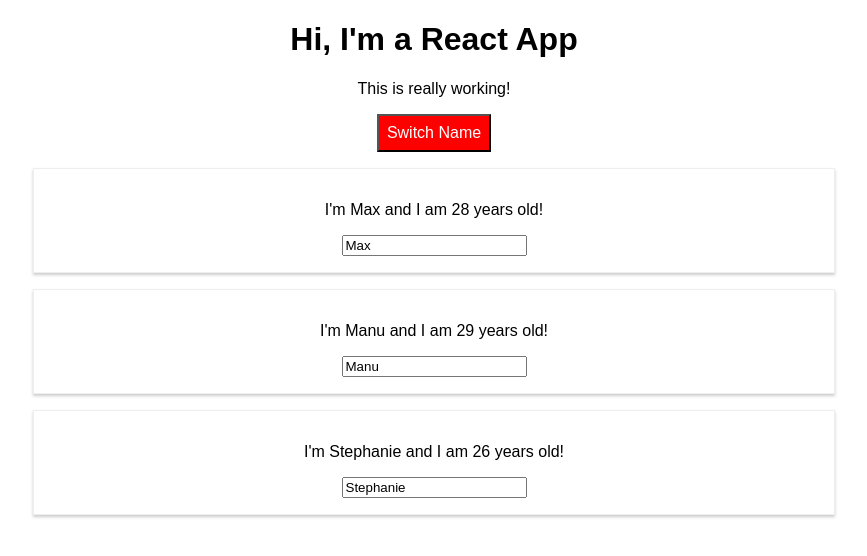
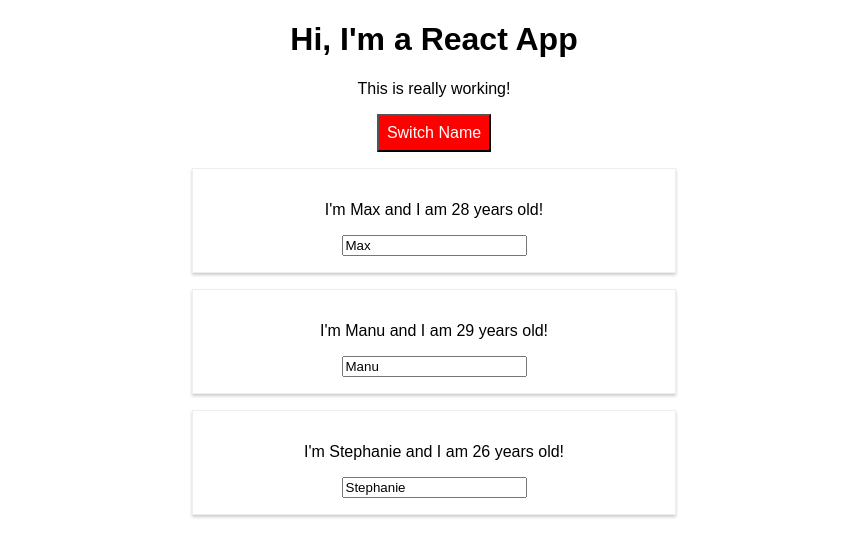
Before and after one commit to bedmiston/react-complete-guide, a React (Create React App) app: page / in a window 1280 px wide. Both pictures are taken after a click on the button "Switch Name". Shown: the top 556 px of the page, without its empty margins (206-1073 px from the left). Built offline with nearby package versions, Linux system fonts and the light colour scheme.

Commit message:
Add Radium to add @media styling

```diff
--- a/package.json
+++ b/package.json
@@ -3,6 +3,7 @@
   "version": "0.1.0",
   "private": true,
   "dependencies": {
+    "radium": "^0.21.0",
     "react": "^16.2.0",
     "react-dom": "^16.2.0",
     "react-scripts": "1.0.17"
--- a/src/App.js
+++ b/src/App.js
@@ -1,6 +1,7 @@
 import React, { Component } from 'react';
 import Person from './Person/Person';
 import './App.css';
+import Radium, { StyleRoot } from 'radium';
 
 class App extends Component {
   state = {
@@ -51,7 +52,12 @@
       font: 'inherit',
       borderColor: '1px solid blue',
       padding: '8px',
-      cursor: 'pointer'
+      cursor: 'pointer',
+      ':hover': {
+        backgroundColor: 'Lightgreen',
+        color: 'black'
+
+      }
     }
 
     let persons = null;
@@ -75,6 +81,10 @@
       );
 
       style.backgroundColor = 'red';
+      style[':hover'] = {
+        backgroundColor: 'salmon',
+        color: 'black'
+      }
     }
 
     const classes = [];
@@ -86,14 +96,16 @@
     }
 
     return (
+      <StyleRoot>
         <div className="App">
           <h1>Hi, I'm a React App</h1>
           <p className={classes.join(' ')}>This is really working!</p>
           <button style={style} onClick={this.togglePersonsHandler}>Switch Name</button>
           {persons}
         </div>
+      </StyleRoot>
     );
   }
 }
 
-export default App;
+export default Radium(App);
--- a/src/Person/Person.js
+++ b/src/Person/Person.js
@@ -1,9 +1,16 @@
 import React from 'react';
 import './Person.css';
+import Radium from 'radium';
 
 const person = (props) => {
+  const style = {
+    '@media(min-width: 500px)': {
+      width: '450px'
+    }
+  };
+
   return (
-    <div className="Person">
+    <div className="Person" style={style}>
       <p onClick={props.click}>I'm {props.name} and I am {props.age} years old!</p>
       <p>{props.children}</p>
       <input type="text" onChange={props.changed} value={props.name} />
@@ -11,4 +18,4 @@
   )
 }
 
-export default person;
+export default Radium(person);
```
Also changed, not shown: src/Person/Person.css (+7 -0 lines), 1 other file (tests, documents, lock files or other folders). Lines whose indentation alone changed are shown as unchanged.
